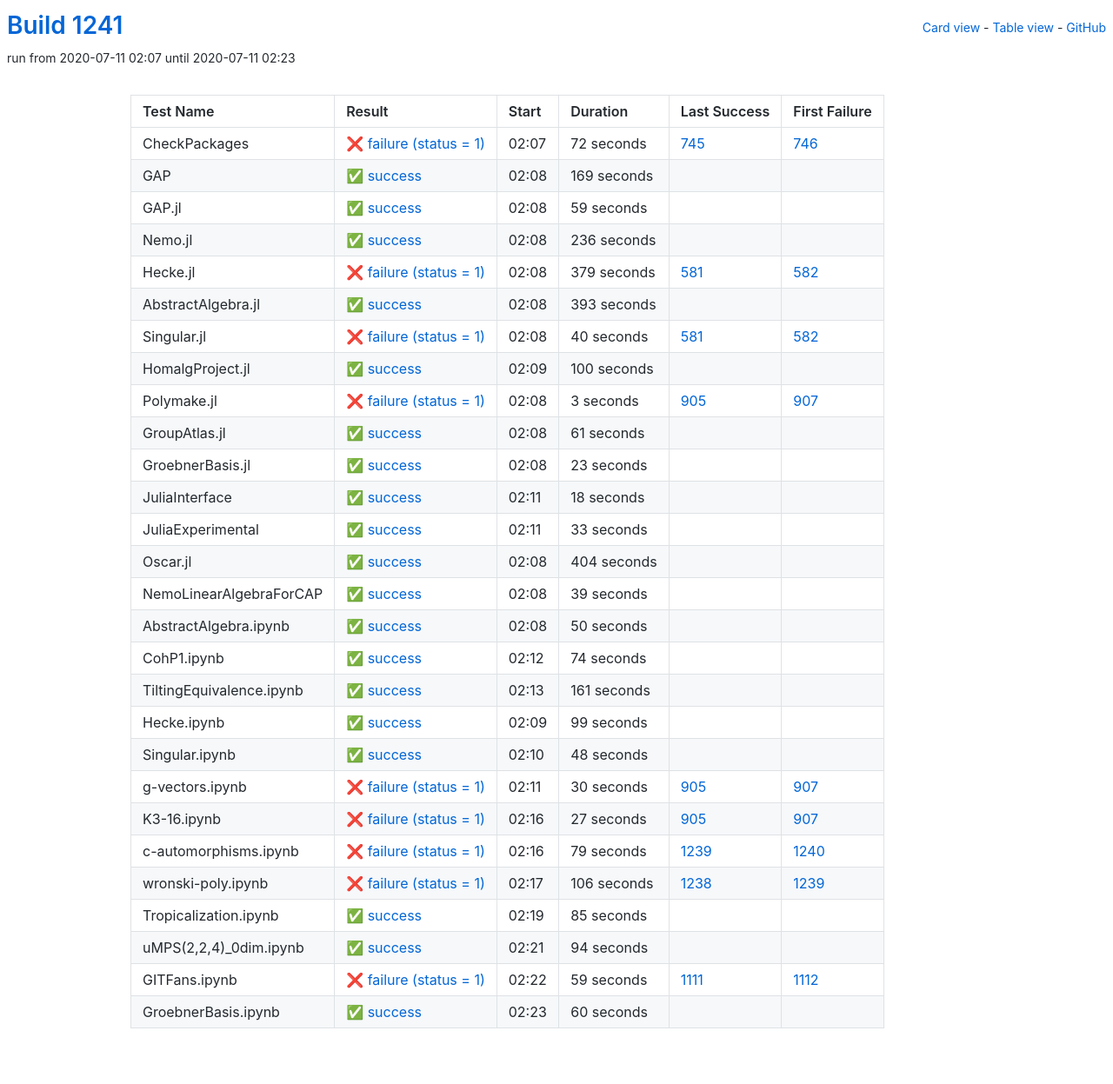
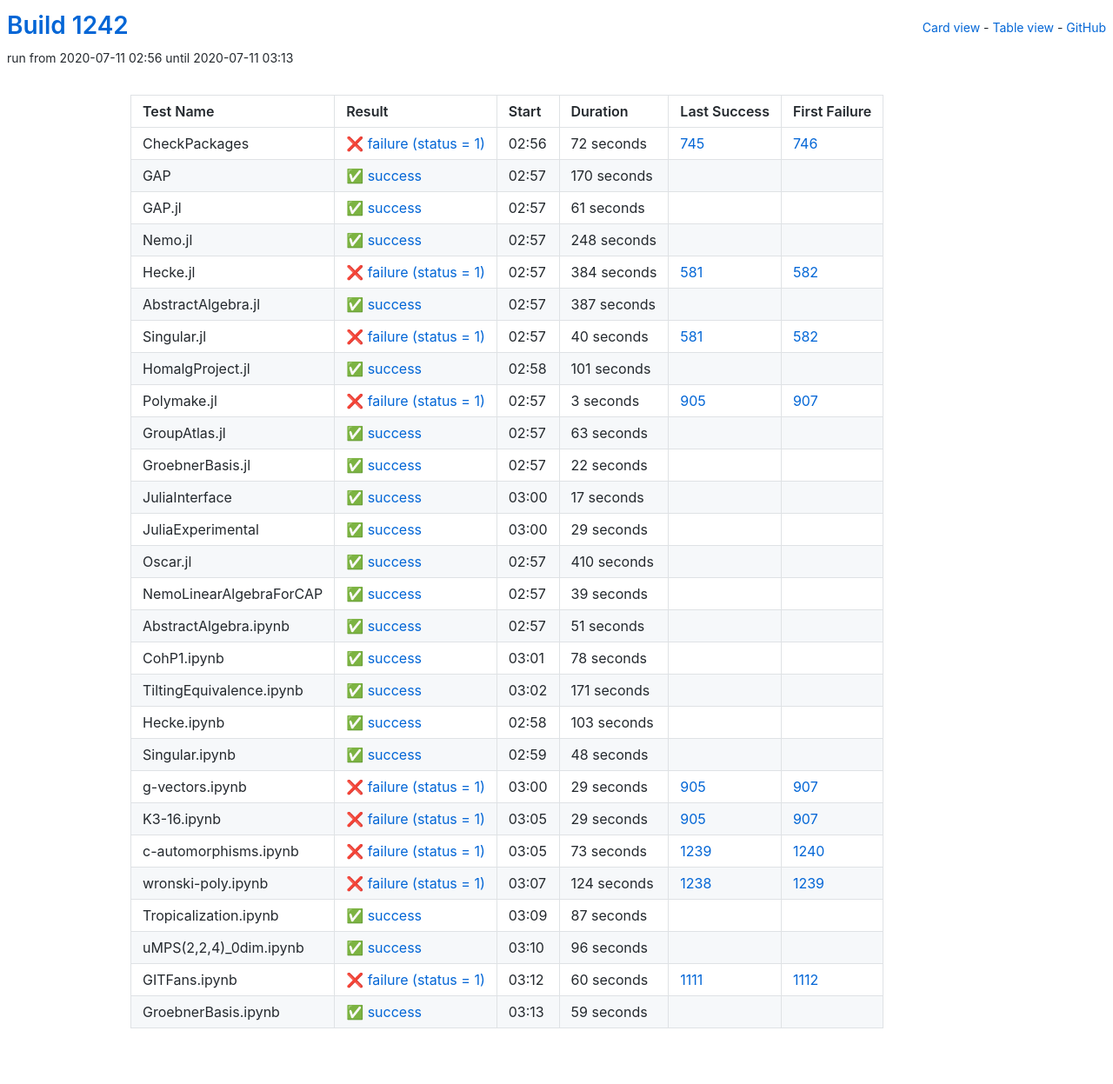
Before and after one commit to oscar-system/oscar-ci-status-1.4, a Jekyll site: the page built from table.html, in a window 1280 px wide. Shown: the whole page at 87% size. Built offline with Jekyll 4.4.1, drawn with Linux system fonts in a browser that asks for light colours.

Commit message:
Build #1242

```diff
--- a/_data/ci.yml
+++ b/_data/ci.yml
@@ -1,6 +1,6 @@
 ---
-build: 1241
-build_url: https://oscarci.mathematik.uni-kl.de/job/oscar-julia-1.4/1241/
+build: 1242
+build_url: https://oscarci.mathematik.uni-kl.de/job/oscar-julia-1.4/1242/
 job: oscar-julia-1.4
 organization: oscar-system
 repo: oscar-ci-status-1.4
@@ -8,8 +8,8 @@ repourl: https://github.com/oscar-system/oscar-ci-status-1.4
 tests:
 - name: CheckPackages
   id: checkpackages
-  log: https://oscarci.mathematik.uni-kl.de/job/oscar-julia-1.4/1241/artifact/logs/build-1241/CheckPackages.log
-  start: 2020-07-11 02:07
+  log: https://oscarci.mathematik.uni-kl.de/job/oscar-julia-1.4/1242/artifact/logs/build-1242/CheckPackages.log
+  start: 2020-07-11 02:56
   success: false
   exitcode: 1
   status: failure
@@ -20,68 +20,68 @@ tests:
   first_failure_url: https://oscarci.mathematik.uni-kl.de/job/oscar-julia-1.4/746/
 - name: GAP
   id: gap
-  log: https://oscarci.mathematik.uni-kl.de/job/oscar-julia-1.4/1241/artifact/logs/build-1241/GAP.log
-  start: 2020-07-11 02:08
+  log: https://oscarci.mathematik.uni-kl.de/job/oscar-julia-1.4/1242/artifact/logs/build-1242/GAP.log
+  start: 2020-07-11 02:57
   success: true
   exitcode: 0
   status: success
-  duration: 169
+  duration: 170
   last_success: false
   last_success_url:
   first_failure: false
   first_failure_url:
 - name: GAP.jl
   id: gap-jl
-  log: https://oscarci.mathematik.uni-kl.de/job/oscar-julia-1.4/1241/artifact/logs/build-1241/GAP.jl.log
-  start: 2020-07-11 02:08
+  log: https://oscarci.mathematik.uni-kl.de/job/oscar-julia-1.4/1242/artifact/logs/build-1242/GAP.jl.log
+  start: 2020-07-11 02:57
   success: true
   exitcode: 0
   status: success
-  duration: 59
+  duration: 61
   last_success: false
   last_success_url:
   first_failure: false
   first_failure_url:
 - name: Nemo.jl
   id: nemo-jl
-  log: https://oscarci.mathematik.uni-kl.de/job/oscar-julia-1.4/1241/artifact/logs/build-1241/Nemo.jl.log
-  start: 2020-07-11 02:08
+  log: https://oscarci.mathematik.uni-kl.de/job/oscar-julia-1.4/1242/artifact/logs/build-1242/Nemo.jl.log
+  start: 2020-07-11 02:57
   success: true
   exitcode: 0
   status: success
-  duration: 236
+  duration: 248
   last_success: false
   last_success_url:
   first_failure: false
   first_failure_url:
 - name: Hecke.jl
   id: hecke-jl
-  log: https://oscarci.mathematik.uni-kl.de/job/oscar-julia-1.4/1241/artifact/logs/build-1241/Hecke.jl.log
-  start: 2020-07-11 02:08
+  log: https://oscarci.mathematik.uni-kl.de/job/oscar-julia-1.4/1242/artifact/logs/build-1242/Hecke.jl.log
+  start: 2020-07-11 02:57
   success: false
   exitcode: 1
   status: failure
-  duration: 379
+  duration: 384
   last_success: 581
   last_success_url: https://oscarci.mathematik.uni-kl.de/job/oscar-julia-1.4/581/
   first_failure: 582
   first_failure_url: https://oscarci.mathematik.uni-kl.de/job/oscar-julia-1.4/582/
 - name: AbstractAlgebra.jl
   id: abstractalgebra-jl
-  log: https://oscarci.mathematik.uni-kl.de/job/oscar-julia-1.4/1241/artifact/logs/build-1241/AbstractAlgebra.jl.log
-  start: 2020-07-11 02:08
+  log: https://oscarci.mathematik.uni-kl.de/job/oscar-julia-1.4/1242/artifact/logs/build-1242/AbstractAlgebra.jl.log
+  start: 2020-07-11 02:57
   success: true
   exitcode: 0
   status: success
-  duration: 393
+  duration: 387
   last_success: false
   last_success_url:
   first_failure: false
   first_failure_url:
 - name: Singular.jl
   id: singular-jl
-  log: https://oscarci.mathematik.uni-kl.de/job/oscar-julia-1.4/1241/artifact/logs/build-1241/Singular.jl.log
-  start: 2020-07-11 02:08
+  log: https://oscarci.mathematik.uni-kl.de/job/oscar-julia-1.4/1242/artifact/logs/build-1242/Singular.jl.log
+  start: 2020-07-11 02:57
   success: false
   exitcode: 1
   status: failure
@@ -92,20 +92,20 @@ tests:
   first_failure_url: https://oscarci.mathematik.uni-kl.de/job/oscar-julia-1.4/582/
 - name: HomalgProject.jl
   id: homalgproject-jl
-  log: https://oscarci.mathematik.uni-kl.de/job/oscar-julia-1.4/1241/artifact/logs/build-1241/HomalgProject.jl.log
-  start: 2020-07-11 02:09
+  log: https://oscarci.mathematik.uni-kl.de/job/oscar-julia-1.4/1242/artifact/logs/build-1242/HomalgProject.jl.log
+  start: 2020-07-11 02:58
   success: true
   exitcode: 0
   status: success
-  duration: 100
+  duration: 101
   last_success: false
   last_success_url:
   first_failure: false
   first_failure_url:
 - name: Polymake.jl
   id: polymake-jl
-  log: https://oscarci.mathematik.uni-kl.de/job/oscar-julia-1.4/1241/artifact/logs/build-1241/Polymake.jl.log
-  start: 2020-07-11 02:08
+  log: https://oscarci.mathematik.uni-kl.de/job/oscar-julia-1.4/1242/artifact/logs/build-1242/Polymake.jl.log
+  start: 2020-07-11 02:57
   success: false
   exitcode: 1
   status: failure
@@ -116,68 +116,68 @@ tests:
   first_failure_url: https://oscarci.mathematik.uni-kl.de/job/oscar-julia-1.4/907/
 - name: GroupAtlas.jl
   id: groupatlas-jl
-  log: https://oscarci.mathematik.uni-kl.de/job/oscar-julia-1.4/1241/artifact/logs/build-1241/GroupAtlas.jl.log
-  start: 2020-07-11 02:08
+  log: https://oscarci.mathematik.uni-kl.de/job/oscar-julia-1.4/1242/artifact/logs/build-1242/GroupAtlas.jl.log
+  start: 2020-07-11 02:57
   success: true
   exitcode: 0
   status: success
-  duration: 61
+  duration: 63
   last_success: false
   last_success_url:
   first_failure: false
   first_failure_url:
 - name: GroebnerBasis.jl
   id: groebnerbasis-jl
-  log: https://oscarci.mathematik.uni-kl.de/job/oscar-julia-1.4/1241/artifact/logs/build-1241/GroebnerBasis.jl.log
-  start: 2020-07-11 02:08
+  log: https://oscarci.mathematik.uni-kl.de/job/oscar-julia-1.4/1242/artifact/logs/build-1242/GroebnerBasis.jl.log
+  start: 2020-07-11 02:57
   success: true
   exitcode: 0
   status: success
-  duration: 23
+  duration: 22
   last_success: false
   last_success_url:
   first_failure: false
   first_failure_url:
 - name: JuliaInterface
   id: juliainterface
-  log: https://oscarci.mathematik.uni-kl.de/job/oscar-julia-1.4/1241/artifact/logs/build-1241/JuliaInterface.log
-  start: 2020-07-11 02:11
+  log: https://oscarci.mathematik.uni-kl.de/job/oscar-julia-1.4/1242/artifact/logs/build-1242/JuliaInterface.log
+  start: 2020-07-11 03:00
   success: true
   exitcode: 0
   status: success
-  duration: 18
+  duration: 17
   last_success: false
   last_success_url:
   first_failure: false
   first_failure_url:
 - name: JuliaExperimental
   id: juliaexperimental
-  log: https://oscarci.mathematik.uni-kl.de/job/oscar-julia-1.4/1241/artifact/logs/build-1241/JuliaExperimental.log
-  start: 2020-07-11 02:11
+  log: https://oscarci.mathematik.uni-kl.de/job/oscar-julia-1.4/1242/artifact/logs/build-1242/JuliaExperimental.log
+  start: 2020-07-11 03:00
   success: true
   exitcode: 0
   status: success
-  duration: 33
+  duration: 29
   last_success: false
   last_success_url:
   first_failure: false
   first_failure_url:
 - name: Oscar.jl
   id: oscar-jl
-  log: https://oscarci.mathematik.uni-kl.de/job/oscar-julia-1.4/1241/artifact/logs/build-1241/Oscar.jl.log
-  start: 2020-07-11 02:08
+  log: https://oscarci.mathematik.uni-kl.de/job/oscar-julia-1.4/1242/artifact/logs/build-1242/Oscar.jl.log
+  start: 2020-07-11 02:57
   success: true
   exitcode: 0
   status: success
-  duration: 404
+  duration: 410
   last_success: false
   last_success_url:
   first_failure: false
   first_failure_url:
 - name: NemoLinearAlgebraForCAP
   id: nemolinearalgebraforcap
-  log: https://oscarci.mathematik.uni-kl.de/job/oscar-julia-1.4/1241/artifact/logs/build-1241/NemoLinearAlgebraForCAP.log
-  start: 2020-07-11 02:08
+  log: https://oscarci.mathematik.uni-kl.de/job/oscar-julia-1.4/1242/artifact/logs/build-1242/NemoLinearAlgebraForCAP.log
+  start: 2020-07-11 02:57
   success: true
   exitcode: 0
   status: success
@@ -188,56 +188,56 @@ tests:
   first_failure_url:
 - name: AbstractAlgebra.ipynb
   id: abstractalgebra-ipynb
-  log: https://oscarci.mathematik.uni-kl.de/job/oscar-julia-1.4/1241/artifact/logs/build-1241/AbstractAlgebra.ipynb.log
-  start: 2020-07-11 02:08
+  log: https://oscarci.mathematik.uni-kl.de/job/oscar-julia-1.4/1242/artifact/logs/build-1242/AbstractAlgebra.ipynb.log
+  start: 2020-07-11 02:57
   success: true
   exitcode: 0
   status: success
-  duration: 50
+  duration: 51
   last_success: false
   last_success_url:
   first_failure: false
   first_failure_url:
 - name: CohP1.ipynb
   id: cohp1-ipynb
-  log: https://oscarci.mathematik.uni-kl.de/job/oscar-julia-1.4/1241/artifact/logs/build-1241/CohP1.ipynb.log
-  start: 2020-07-11 02:12
+  log: https://oscarci.mathematik.uni-kl.de/job/oscar-julia-1.4/1242/artifact/logs/build-1242/CohP1.ipynb.log
+  start: 2020-07-11 03:01
   success: true
   exitcode: 0
   status: success
-  duration: 74
+  duration: 78
   last_success: false
   last_success_url:
   first_failure: false
   first_failure_url:
 - name: TiltingEquivalence.ipynb
   id: tiltingequivalence-ipynb
-  log: https://oscarci.mathematik.uni-kl.de/job/oscar-julia-1.4/1241/artifact/logs/build-1241/TiltingEquivalence.ipynb.log
-  start: 2020-07-11 02:13
+  log: https://oscarci.mathematik.uni-kl.de/job/oscar-julia-1.4/1242/artifact/logs/build-1242/TiltingEquivalence.ipynb.log
+  start: 2020-07-11 03:02
   success: true
   exitcode: 0
   status: success
-  duration: 161
+  duration: 171
   last_success: false
   last_success_url:
   first_failure: false
   first_failure_url:
 - name: Hecke.ipynb
   id: hecke-ipynb
-  log: https://oscarci.mathematik.uni-kl.de/job/oscar-julia-1.4/1241/artifact/logs/build-1241/Hecke.ipynb.log
-  start: 2020-07-11 02:09
+  log: https://oscarci.mathematik.uni-kl.de/job/oscar-julia-1.4/1242/artifact/logs/build-1242/Hecke.ipynb.log
+  start: 2020-07-11 02:58
   success: true
   exitcode: 0
   status: success
-  duration: 99
+  duration: 103
   last_success: false
   last_success_url:
   first_failure: false
   first_failure_url:
 - name: Singular.ipynb
   id: singular-ipynb
-  log: https://oscarci.mathematik.uni-kl.de/job/oscar-julia-1.4/1241/artifact/logs/build-1241/Singular.ipynb.log
-  start: 2020-07-11 02:10
+  log: https://oscarci.mathematik.uni-kl.de/job/oscar-julia-1.4/1242/artifact/logs/build-1242/Singular.ipynb.log
+  start: 2020-07-11 02:59
   success: true
   exitcode: 0
   status: success
@@ -248,96 +248,96 @@ tests:
   first_failure_url:
 - name: g-vectors.ipynb
   id: g-vectors-ipynb
-  log: https://oscarci.mathematik.uni-kl.de/job/oscar-julia-1.4/1241/artifact/logs/build-1241/g-vectors.ipynb.log
-  start: 2020-07-11 02:11
+  log: https://oscarci.mathematik.uni-kl.de/job/oscar-julia-1.4/1242/artifact/logs/build-1242/g-vectors.ipynb.log
+  start: 2020-07-11 03:00
   success: false
   exitcode: 1
   status: failure
-  duration: 30
+  duration: 29
   last_success: 905
   last_success_url: https://oscarci.mathematik.uni-kl.de/job/oscar-julia-1.4/905/
   first_failure: 907
   first_failure_url: https://oscarci.mathematik.uni-kl.de/job/oscar-julia-1.4/907/
 - name: K3-16.ipynb
   id: k3-16-ipynb
-  log: https://oscarci.mathematik.uni-kl.de/job/oscar-julia-1.4/1241/artifact/logs/build-1241/K3-16.ipynb.log
-  start: 2020-07-11 02:16
+  log: https://oscarci.mathematik.uni-kl.de/job/oscar-julia-1.4/1242/artifact/logs/build-1242/K3-16.ipynb.log
+  start: 2020-07-11 03:05
   success: false
   exitcode: 1
   status: failure
-  duration: 27
+  duration: 29
   last_success: 905
   last_success_url: https://oscarci.mathematik.uni-kl.de/job/oscar-julia-1.4/905/
   first_failure: 907
   first_failure_url: https://oscarci.mathematik.uni-kl.de/job/oscar-julia-1.4/907/
 - name: c-automorphisms.ipynb
   id: c-automorphisms-ipynb
-  log: https://oscarci.mathematik.uni-kl.de/job/oscar-julia-1.4/1241/artifact/logs/build-1241/c-automorphisms.ipynb.log
-  start: 2020-07-11 02:16
+  log: https://oscarci.mathematik.uni-kl.de/job/oscar-julia-1.4/1242/artifact/logs/build-1242/c-automorphisms.ipynb.log
+  start: 2020-07-11 03:05
   success: false
   exitcode: 1
   status: failure
-  duration: 79
+  duration: 73
   last_success: 1239
   last_success_url: https://oscarci.mathematik.uni-kl.de/job/oscar-julia-1.4/1239/
   first_failure: 1240
   first_failure_url: https://oscarci.mathematik.uni-kl.de/job/oscar-julia-1.4/1240/
 - name: wronski-poly.ipynb
   id: wronski-poly-ipynb
-  log: https://oscarci.mathematik.uni-kl.de/job/oscar-julia-1.4/1241/artifact/logs/build-1241/wronski-poly.ipynb.log
-  start: 2020-07-11 02:17
+  log: https://oscarci.mathematik.uni-kl.de/job/oscar-julia-1.4/1242/artifact/logs/build-1242/wronski-poly.ipynb.log
+  start: 2020-07-11 03:07
   success: false
   exitcode: 1
   status: failure
-  duration: 106
+  duration: 124
   last_success: 1238
   last_success_url: https://oscarci.mathematik.uni-kl.de/job/oscar-julia-1.4/1238/
   first_failure: 1239
   first_failure_url: https://oscarci.mathematik.uni-kl.de/job/oscar-julia-1.4/1239/
 - name: Tropicalization.ipynb
   id: tropicalization-ipynb
-  log: https://oscarci.mathematik.uni-kl.de/job/oscar-julia-1.4/1241/artifact/logs/build-1241/Tropicalization.ipynb.log
-  start: 2020-07-11 02:19
+  log: https://oscarci.mathematik.uni-kl.de/job/oscar-julia-1.4/1242/artifact/logs/build-1242/Tropicalization.ipynb.log
+  start: 2020-07-11 03:09
   success: true
   exitcode: 0
   status: success
-  duration: 85
+  duration: 87
   last_success: false
   last_success_url:
   first_failure: false
   first_failure_url:
 - name: uMPS(2,2,4)_0dim.ipynb
   id: umps-2-2-4-0dim-ipynb
-  log: https://oscarci.mathematik.uni-kl.de/job/oscar-julia-1.4/1241/artifact/logs/build-1241/uMPS-2-2-4-_0dim.ipynb.log
-  start: 2020-07-11 02:21
+  log: https://oscarci.mathematik.uni-kl.de/job/oscar-julia-1.4/1242/artifact/logs/build-1242/uMPS-2-2-4-_0dim.ipynb.log
+  start: 2020-07-11 03:10
   success: true
   exitcode: 0
   status: success
-  duration: 94
+  duration: 96
   last_success: false
   last_success_url:
   first_failure: false
   first_failure_url:
 - name: GITFans.ipynb
   id: gitfans-ipynb
-  log: https://oscarci.mathematik.uni-kl.de/job/oscar-julia-1.4/1241/artifact/logs/build-1241/GITFans.ipynb.log
-  start: 2020-07-11 02:22
+  log: https://oscarci.mathematik.uni-kl.de/job/oscar-julia-1.4/1242/artifact/logs/build-1242/GITFans.ipynb.log
+  start: 2020-07-11 03:12
   success: false
   exitcode: 1
   status: failure
-  duration: 59
+  duration: 60
   last_success: 1111
   last_success_url: https://oscarci.mathematik.uni-kl.de/job/oscar-julia-1.4/1111/
   first_failure: 1112
   first_failure_url: https://oscarci.mathematik.uni-kl.de/job/oscar-julia-1.4/1112/
 - name: GroebnerBasis.ipynb
   id: groebnerbasis-ipynb
-  log: https://oscarci.mathematik.uni-kl.de/job/oscar-julia-1.4/1241/artifact/logs/build-1241/GroebnerBasis.ipynb.log
-  start: 2020-07-11 02:23
+  log: https://oscarci.mathematik.uni-kl.de/job/oscar-julia-1.4/1242/artifact/logs/build-1242/GroebnerBasis.ipynb.log
+  start: 2020-07-11 03:13
   success: true
   exitcode: 0
   status: success
-  duration: 60
+  duration: 59
   last_success: false
   last_success_url:
   first_failure: false
```
Also changed, not shown: README.md.
